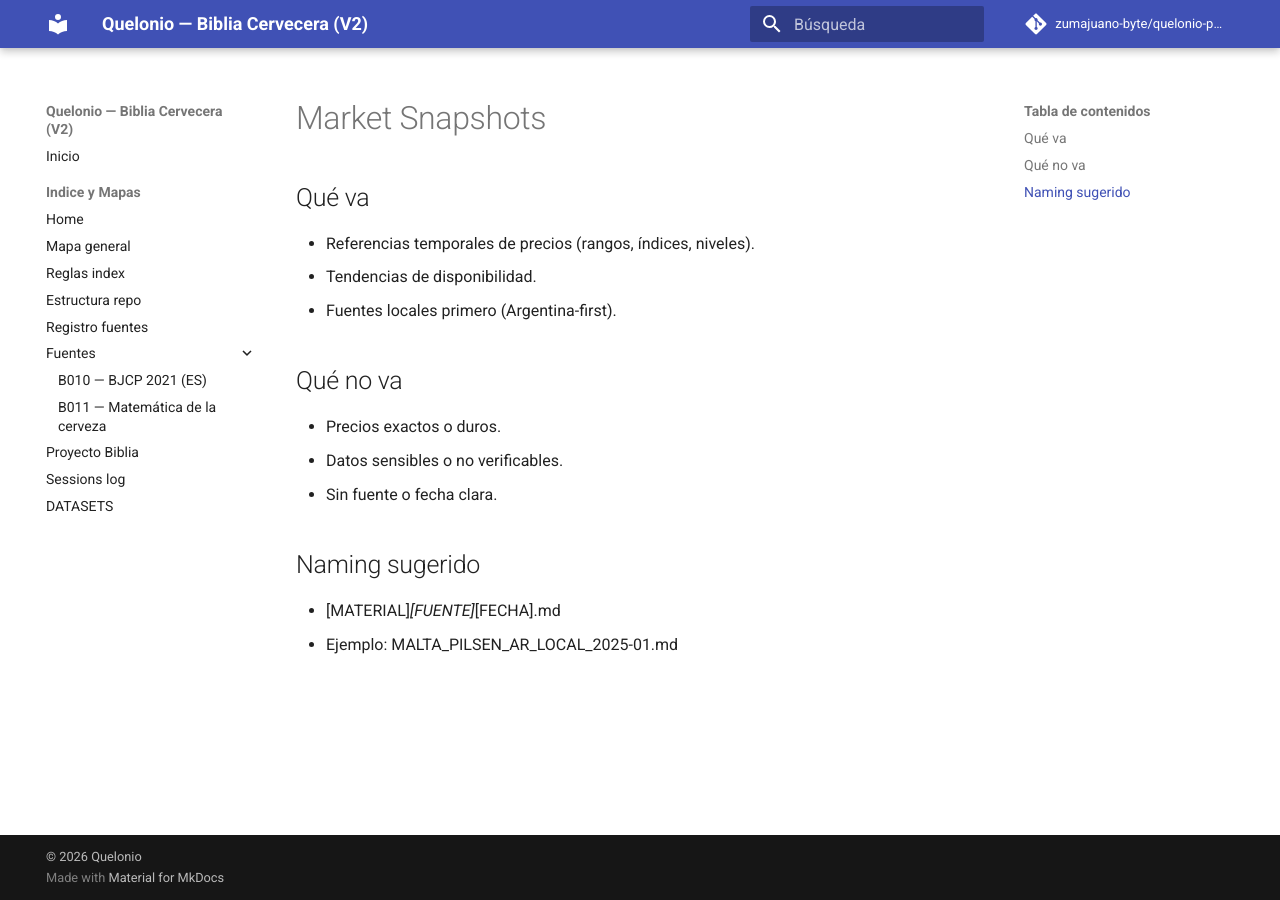
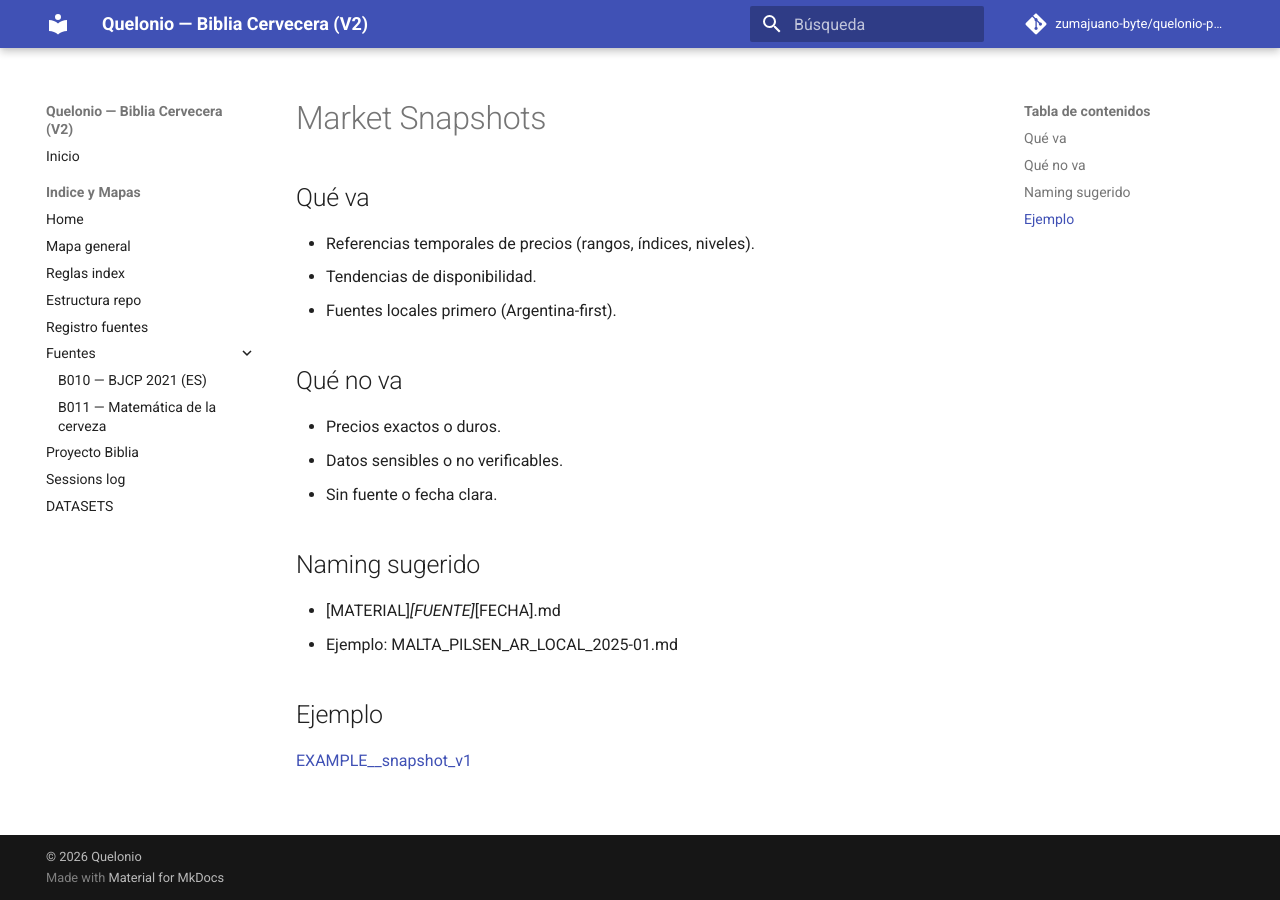
Before and after one commit to zumajuano-byte/quelonio-pages-v2, an MkDocs documentation site: the page built from docs/12_Datasets_Materias_Primas/market_snapshots/README.md, in a window 1280 px wide. Built offline with MkDocs 1.6.1 and Material for MkDocs 9.7.7, drawn with Linux system fonts in a browser that asks for light colours; comment, search, counter and statistics services are not loaded.

Commit message:
docs(datasets): link example snapshot in market_snapshots README

```diff
--- a/docs/12_Datasets_Materias_Primas/market_snapshots/README.md
+++ b/docs/12_Datasets_Materias_Primas/market_snapshots/README.md
@@ -13,3 +13,7 @@
 ## Naming sugerido
 - [MATERIAL]_[FUENTE]_[FECHA].md
 - Ejemplo: MALTA_PILSEN_AR_LOCAL_2025-01.md
+
+## Ejemplo
+
+[EXAMPLE__snapshot_v1](./EXAMPLE__snapshot_v1.md)
```
